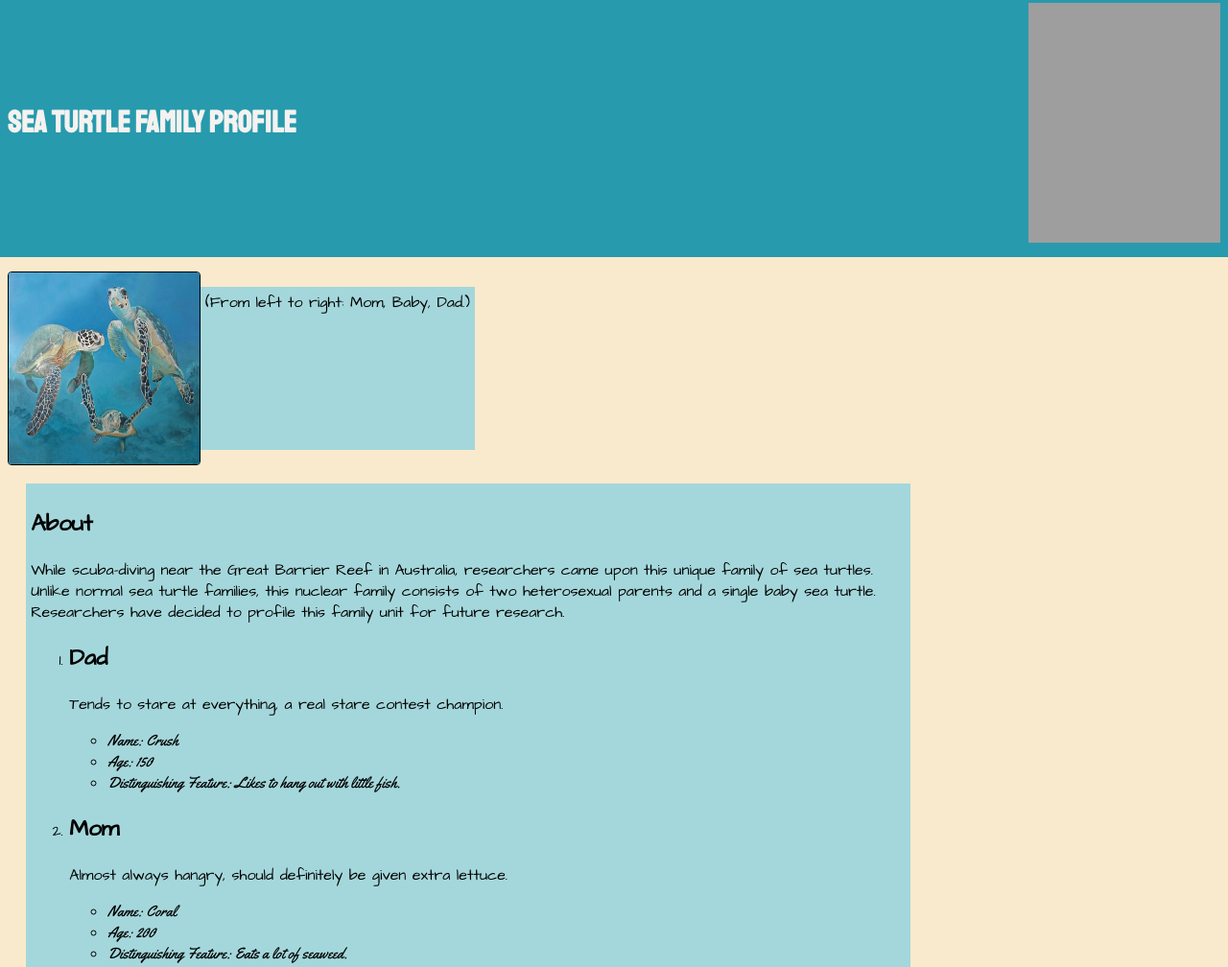
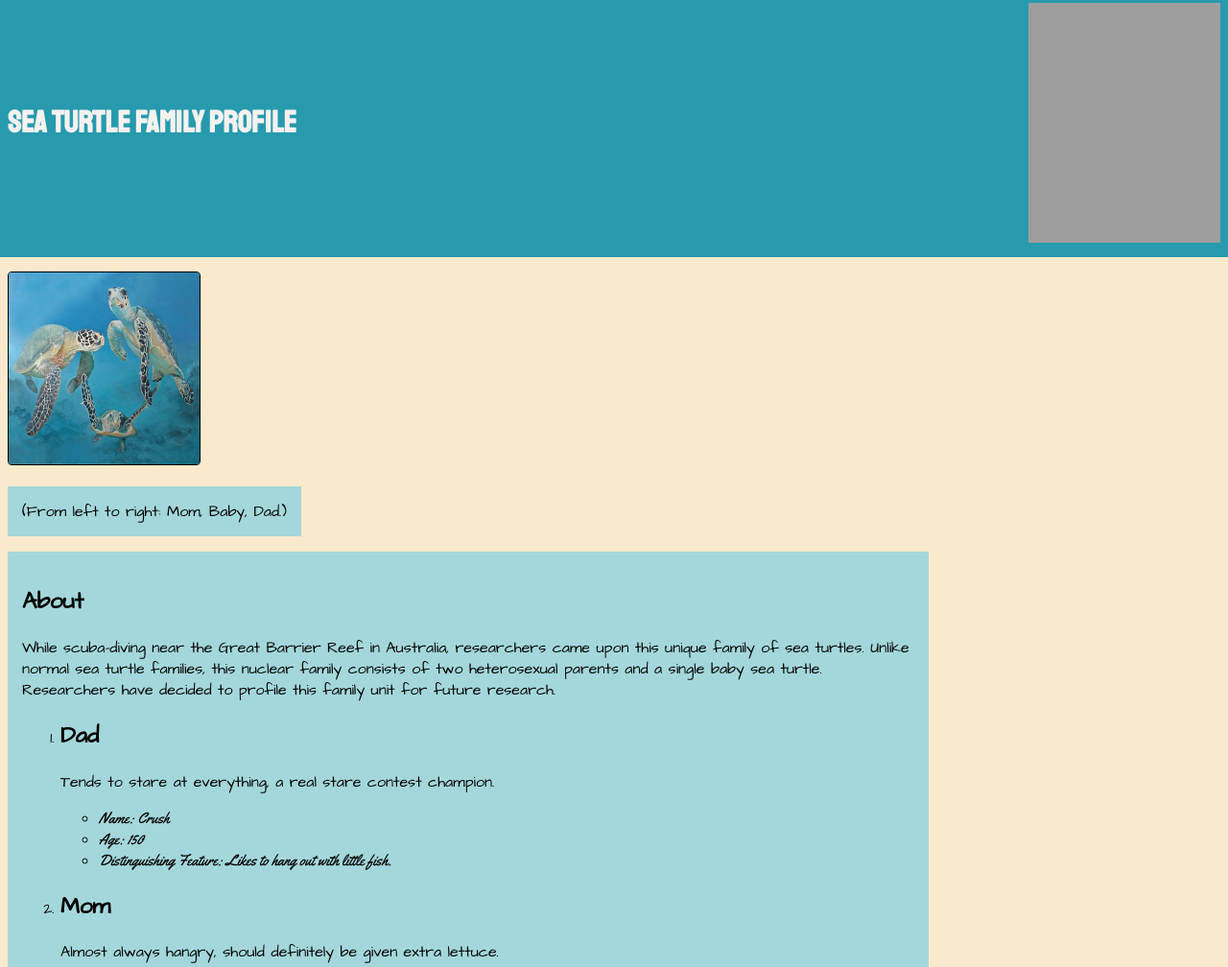
Before and after one commit to jtsai7028/INST377-Assign1-Gr35, a website: page design/index.html in a window 1280 px wide. Shown: the part 5-1013 px from the top of the page at 96% size. Drawn offline with Linux system fonts and the light colour scheme; grey boxes are pictures that could not be loaded.

Commit message:
fixed padding, tried to do some alignment.

```diff
--- a/design/styles.css
+++ b/design/styles.css
@@ -34,14 +34,14 @@ body {
 }
 
 .content {
+  display: flex;
   max-width: 960px;
   margin-right: 15px;
   flex: 0 1 auto;
 }
 
 .left-side {
-  display: flex;
-  margin-right: 15px;
+  flex-direction: column;
   flex-wrap: wrap;
 }
 
@@ -54,14 +54,13 @@ body {
 
 .caption {
   background-color: #A4D7DB;
-  margin-right: 15px;
-  padding: 5px;
+  padding: 15px;
 }
 
 .right-side{
   background-color: #A4D7DB;
-  margin: 2%;
-  padding: 5px;
+  align-self: flex-end;
+  padding: 15px;
 }
 
 .sublist1, .sublist2, .sublist3 {
```
